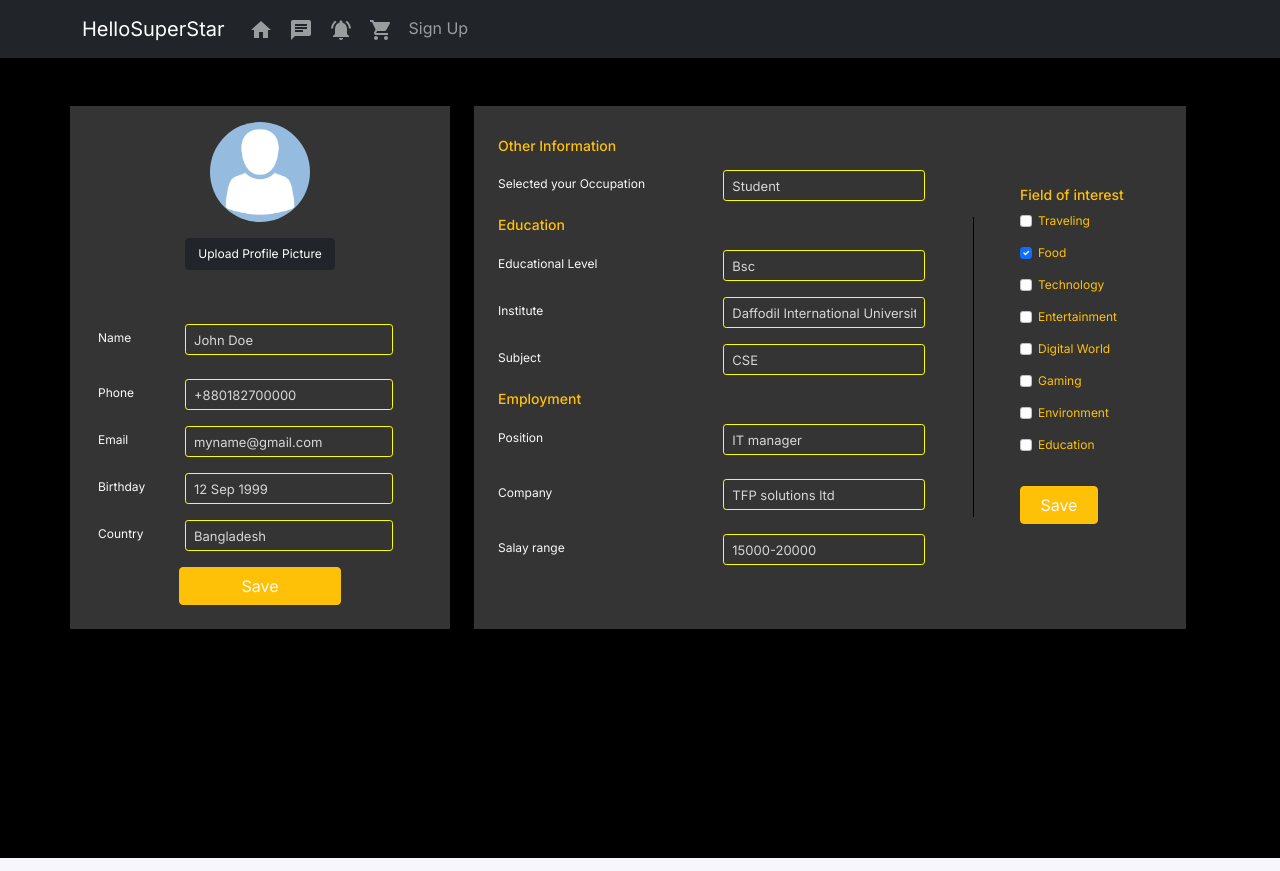
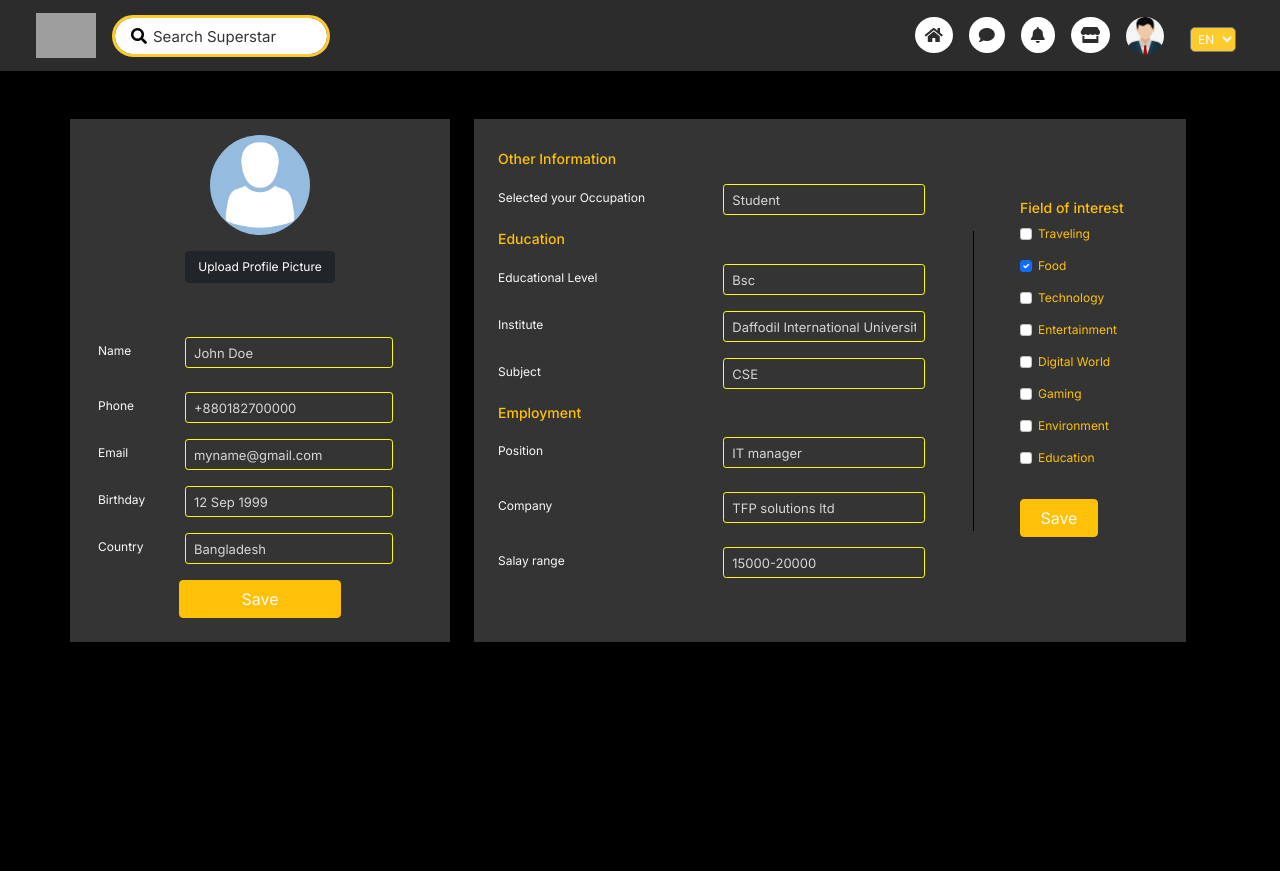
Before and after one commit to aktaruzzamanjoti97/HelloSuperStars, a React (Create React App) app: page /accountCreate in a window 1280 px wide. Built offline with nearby package versions, Linux system fonts and the light colour scheme; no server answers; sample sign-in values are in the browser's storage; grey boxes are pictures that could not be loaded.

Commit message:
NavBar complete
Navigation menu full design done

```diff
--- /dev/null
+++ b/src/components/CSS/Navbar/navbar.css
@@ -0,0 +1,64 @@
+.navbar-bg{
+    background-color: #2C2C2C;
+}
+.circle-icon {
+    background: #FFFFFF;
+padding: 10px;
+    border-radius: 50%;
+    color: #2C2C2C;
+
+}
+@media only screen and (max-width: 600px) {
+   .form-width-change{
+       width: 200px;
+   }
+
+  }
+.circle-icon:hover{
+    color: #FFCA2C;
+}
+.account-create{
+    height: 38px;
+    border-radius: 50%;
+}
+
+.right-inner-addon i {
+    position: absolute;
+    right: 0px;
+    padding: 10px 12px;
+    pointer-events: none;
+}
+.has-search .form-control {
+    padding-left: 2.375rem;
+}
+.has-search .form-control-feedback {
+    position: absolute;
+    z-index: 2;
+    display: block;
+    width: 2.375rem;
+    height: 2.375rem;
+    line-height: 2.375rem;
+    text-align: center;
+    pointer-events: none;
+    color:black;
+    padding: 2px;
+    margin-left: 8px;
+
+}
+.has-search ::placeholder{
+    color: black !important;
+    font-size:15px !important;
+}
+.search-design{
+    border-radius: 25px;
+   border: 3px solid #FFCA2C;
+}
+.language-select{
+    margin-left: 10px;
+    background-color: #FFCA2C;
+    color: white;
+    padding: 3px;
+    font-size: 12px;
+    border-radius: 5px;
+    margin-top: 10px;
+}
--- a/src/components/Header/Navigation.js
+++ b/src/components/Header/Navigation.js
@@ -1,42 +1,118 @@
-import React, {Component} from 'react';
-import { Navbar, NavbarBrand, Nav, NavItem, NavbarToggler, Collapse } from "reactstrap";
-import {Link} from "react-router-dom";
-import HomeIcon from '@material-ui/icons/Home';
-import ChatIcon from '@material-ui/icons/Chat';
-import NotificationsActiveIcon from '@material-ui/icons/NotificationsActive';
-import ShoppingCartIcon from '@material-ui/icons/ShoppingCart';
-class Navigation extends Component{
-    constructor(props){
+import React, { Component } from 'react';
+// import { Navbar, NavbarBrand, Nav, NavItem, NavbarToggler, Collapse } from "reactstrap";
+import { Navbar, Nav, Form } from 'react-bootstrap'
+// import { Link } from "react-router-dom";
+// import HomeIcon from '@material-ui/icons/Home';
+// import ChatIcon from '@material-ui/icons/Chat';
+// import NotificationsActiveIcon from '@material-ui/icons/NotificationsActive';
+// import ShoppingCartIcon from '@material-ui/icons/ShoppingCart';
+import helloSuperstarLogo from '../../images/HelloSuperStarLogo.png';
+import accountImg from '../../images/navbar/account.jpg'
+import '../CSS/Navbar/navbar.css';
+
+class Navigation extends Component {
+    constructor(props) {
         super(props);
-        this.state={
+        this.state = {
             isNavOpen: false,
         }
     }
-    navToggle=()=>{
+    navToggle = () => {
         this.setState({
             isNavOpen: !this.state.isNavOpen
         })
     }
-    render(){
+    render() {
         return (
-            <div>
-                <Navbar dark color="dark" expand="sm">
+            <>
+                <Navbar className='navbar-bg' expand="lg" sticky="top">
+                    <div className="container-fluid mx-4">
+                        <Navbar.Brand href="#">
+                            <img src={helloSuperstarLogo} alt="hello superstar logo" height='45px' />
+                        </Navbar.Brand>
+                        <Form className='form-width-change'>
+                                <div className="form-group has-search">
+                                    <span className="fa fa-search form-control-feedback"></span>
+                                    <input type="text" className="form-control search-design w-75" placeholder="Search Superstar" />
+                                </div>
+                            </Form>
+                        <Navbar.Toggle aria-controls="navbarScroll" />
+                        <Navbar.Collapse id="navbarScroll">
+
+
+                            <Nav
+                                className="ms-auto my-2 my-lg-0"
+                                navbarScroll
+                            >
+                                <Nav.Link href="#action1" className='navbar-link-hover'>
+
+                                    <i class="fa fa-home circle-icon" />
+                                </Nav.Link>
+                                <Nav.Link href="#action2">
+                                    <i class="fa fa-comment circle-icon" />
+
+                                </Nav.Link>
+                                <Nav.Link href="#action1">
+
+                                    <i class="fa fa-bell circle-icon" />
+                                </Nav.Link>
+                                <Nav.Link href="#action2">
+                                    <i class="fa fa-store circle-icon" />
+                                </Nav.Link>
+
+                                <Nav.Link href="#action2">
+                                    <img src={accountImg} className='img-fluid account-create' alt='account create ' />
+                                </Nav.Link>
+
+                                <Nav.Link href="#action2">
+                                   <select name="" id="" className='language-select'>
+                                       <option value="0" className='bg-dark'>EN</option>
+                                       <option value="0" className='bg-dark'>BN</option>
+                                       <option value="0" className='bg-dark'>HN</option>
+                                   </select>
+                                </Nav.Link>
+                            </Nav>
+
+                        </Navbar.Collapse>
+                    </div>
+                </Navbar>
+
+
+
+
+
+
+
+
+
+
+
+
+
+
+
+
+
+
+                {/* <Navbar  className='navbar-bg' expand="sm">
                     <div className="container">
-                        <NavbarToggler onClick={this.navToggle}/>
-                        <NavbarBrand to="/">HelloSuperStar</NavbarBrand>
+                        <NavbarToggler onClick={this.navToggle} />
+                        <NavbarBrand to="/">
+                            <img src={helloSuperstarLogo} alt="hello super star logo img" height='40px' />
+                        </NavbarBrand>
                         <Collapse isOpen={this.state.isNavOpen} navbar>
-                            <Nav className="ml-auto" navbar>
+                            <Nav className="justify-content-end" style={{ width: "100%" }}>
                                 <NavItem>
-                                    <Link to="/" className="nav-link"><HomeIcon/></Link>
+                                    <Link to="/" className="nav-link"><HomeIcon /></Link>
                                 </NavItem>
                                 <NavItem>
-                                    <Link to="/chat" className="nav-link "><ChatIcon/></Link>
+                                    <Link to="/chat" className="nav-link "><ChatIcon /></Link>
                                 </NavItem>
                                 <NavItem>
-                                    <Link to="/notification" className="nav-link "><NotificationsActiveIcon/></Link>
+                                    <Link to="/notification" className="nav-link "><NotificationsActiveIcon /></Link>
                                 </NavItem>
                                 <NavItem>
-                                    <Link to="/shopping" className="nav-link"><ShoppingCartIcon/></Link>
+                                    <Link to="/shopping" className="nav-link"><ShoppingCartIcon /></Link>
                                 </NavItem>
                                 <NavItem>
                                     <Link to="/signup" className="nav-link">Sign Up</Link>
@@ -44,8 +120,8 @@ class Navigation extends Component{
                             </Nav>
                         </Collapse>
                     </div>
-                </Navbar>
-            </div>
+                </Navbar> */}
+            </>
         )
     }
 
```
Also changed, not shown: src/images/navbar/account.jpg (added).
